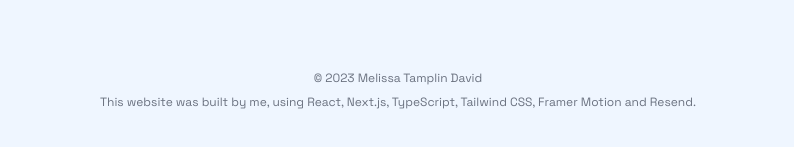
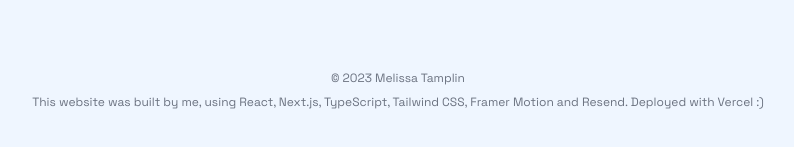
Before and after one commit to MissaDavid/my-profile, a Next.js app: page / in a window 1280 px wide. Shown: the part 2717-2864 px from the top of the page, without its empty margins (242-1036 px from the left). Built offline with nearby package versions, Linux system fonts and the light colour scheme; no server answers.

Commit message:
(footer): name and text update
Signed-off-by: Mel Tamplin <mei.chohee@gmail.com>

```diff
--- a/src/components/footer.tsx
+++ b/src/components/footer.tsx
@@ -4,11 +4,11 @@ const Footer = () => {
   return (
     <footer className="mb-10 px-4 mt-16 text-center text-gray-500">
       <small className="mb-2 block text-xs">
-        &copy; 2023 Melissa Tamplin David
+        &copy; 2023 Melissa Tamplin
       </small>
       <p className="text-xs">
         This website was built by me, using React, Next.js, TypeScript, Tailwind CSS,
-        Framer Motion and Resend.
+        Framer Motion and Resend. Deployed with Vercel :)
       </p>
     </footer>
   );
```
